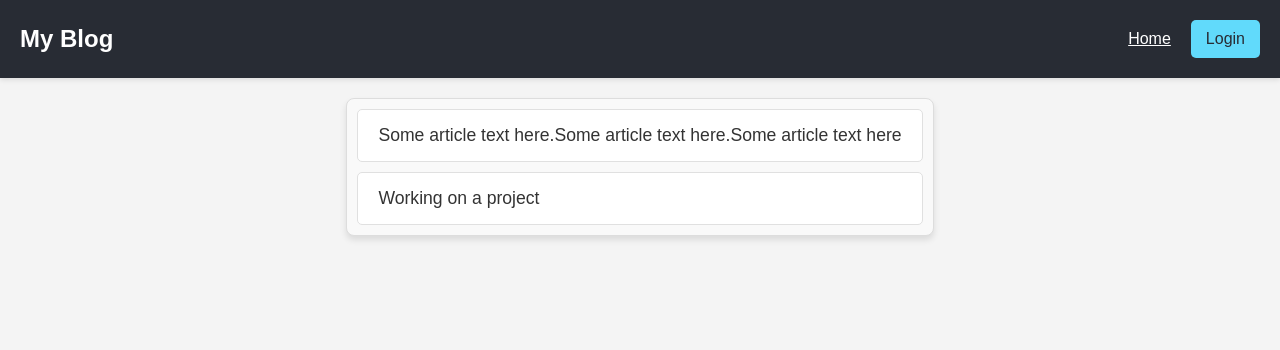
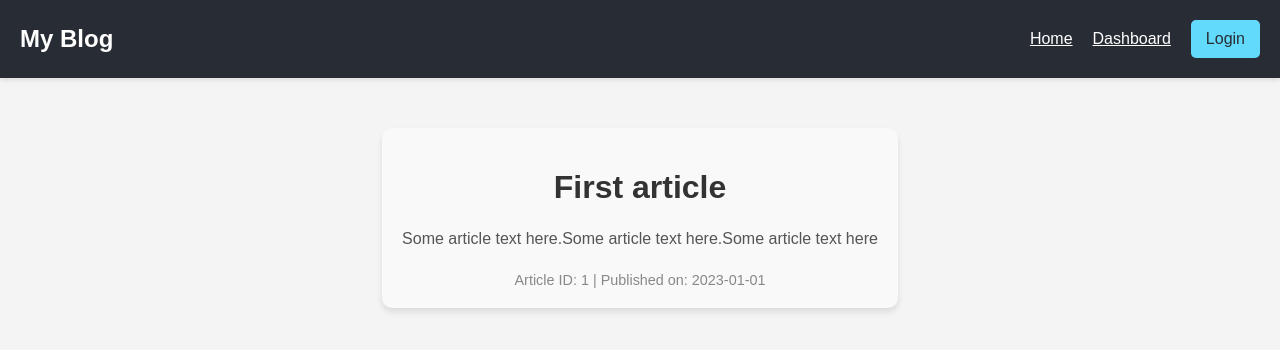
Before and after one commit to Stenbyte/personal-blog, a React (Create React App) app in the folder webapp/: page /articles/1 in a window 1280 px wide. Shown: the top 350 px of the page. Built offline with nearby package versions, Linux system fonts and the light colour scheme.

Commit message:
added navigation to article, refactored, navigation to admin dashbord

```diff
--- a/webapp/src/App.tsx
+++ b/webapp/src/App.tsx
@@ -1,7 +1,7 @@
 import "./App.css";
 import { useState } from 'react';
 import { LoginModal } from "./LoginModal";
-import { Articles } from "./Articles";
+import { Main } from "./Main";
 import { Header } from "./Header";
 
 
@@ -13,7 +13,7 @@ function App() {
   return (
     <div className="App">
       <Header setOpenModal={setOpenModal} />
-      <Articles />
+      <Main />
       {isOpenModal && <LoginModal setOpenModal={setOpenModal} />}
     </div >
   );
--- /dev/null
+++ b/webapp/src/ArticleCard.css
@@ -0,0 +1,30 @@
+.article-detail {
+  max-width: 800px;
+  margin: 50px auto;
+  padding: 20px;
+  background-color: #f9f9f9;
+  border-radius: 10px;
+  box-shadow: 0 4px 6px rgba(0, 0, 0, 0.1);
+  font-family: Arial, sans-serif;
+}
+
+.article-detail h1 {
+  font-size: 2rem;
+  color: #333;
+  margin-bottom: 20px;
+  text-align: center;
+}
+
+.article-detail p {
+  font-size: 1rem;
+  line-height: 1.6;
+  color: #555;
+  text-align: justify;
+}
+
+.article-detail .article-meta {
+  margin-top: 20px;
+  font-size: 0.9rem;
+  color: #888;
+  text-align: center;
+}
--- a/webapp/src/Articles.tsx
+++ /dev/null
@@ -1,24 +0,0 @@
-import "./Article.css";
-
-const articles = [
-    {
-        id: 1,
-        text: 'Some article text here.Some article text here.Some article text here'
-    }, {
-        id: 2,
-        text: 'Working on a project'
-    }
-]
-
-export function Articles() {
-    return (
-
-        <div className="article-list">
-            {articles.map((art) => (
-                <div className="article-item" key={art.id}>
-                    {art.text}
-                </div>
-            ))}
-        </div>
-    )
-}
--- a/webapp/src/Header.tsx
+++ b/webapp/src/Header.tsx
@@ -1,3 +1,4 @@
+import { Link } from "react-router";
 import "./App.css";
 
 export function Header({ setOpenModal }: { setOpenModal: (state: boolean) => void }) {
@@ -5,7 +6,8 @@ export function Header({ setOpenModal }: { setOpenModal: (state: boolean) => voi
         <header className="App-header">
             <div className="App-title">My Blog</div>
             <nav className="App-nav">
-                <a href="/" style={{ color: "white" }}>Home</a>
+                <Link to="/" style={{ color: "white" }}>Home</Link>
+                <Link to="/admin" style={{ color: 'white' }}>Dashboard</Link>
                 <button className="App-login-btn" onClick={() => setOpenModal(true)}>Login</button>
             </nav>
         </header>
--- /dev/null
+++ b/webapp/src/Main.tsx
@@ -0,0 +1,67 @@
+import { AdminPanel } from "./admin/AdminPanel";
+import "./Article.css";
+import './ArticleCard.css';
+import { Routes, Route, Link, useParams } from "react-router";
+
+const articles = [
+    {
+        id: 1,
+        title: 'First article',
+        text: 'Some article text here.Some article text here.Some article text here'
+    }, {
+        id: 2,
+        title: 'Second article',
+        text: 'Working on a project'
+    }
+]
+interface Article {
+    id: number;
+    title: string;
+    text: string;
+}
+
+export interface ArticlesProps {
+    articles: Article[];
+}
+
+export function Main() {
+    return (
+        <Routes>
+            <Route path="/" element={<Articles articles={articles} />} />
+            <Route path="/articles/:id" element={<ArticleCard articles={articles} />} />
+            <Route path="/admin" element={<AdminPanel articles={articles} />} />
+        </Routes>
+    )
+}
+
+function Articles({ articles }: ArticlesProps) {
+    return (
+        <div className="article-list">
+            {articles.map((article) => (
+                <div className="article-item" key={article.id}>
+                    <Link to={`/articles/${article.id}`} style={{ color: "grey" }}>{article.title}</Link>
+                </div>
+            ))}
+        </div>
+    )
+}
+
+function ArticleCard({ articles }: ArticlesProps) {
+    const { id } = useParams();
+
+    const article = articles.find((art) => art.id === Number(id));
+
+    if (!article) {
+        return <div>Article not found.</div>;
+    }
+
+    return (
+        <div className="article-detail">
+            <h1>{article.title}</h1>
+            <p>{article.text}</p>
+            <div className="article-meta">
+                Article ID: {id} | Published on: 2023-01-01
+            </div>
+        </div>
+    );
+}
--- /dev/null
+++ b/webapp/src/admin/AdminPanel.tsx
@@ -0,0 +1,9 @@
+import { ArticlesProps } from "../Main";
+
+export function AdminPanel({ articles }: ArticlesProps) {
+    return (
+        <div className="article-list">
+            <div>Create</div>
+        </div>
+    )
+}
--- a/webapp/src/index.tsx
+++ b/webapp/src/index.tsx
@@ -2,10 +2,13 @@ import React from "react";
 import ReactDOM from "react-dom/client";
 import "./index.css";
 import App from "./App";
+import { BrowserRouter } from "react-router";
 
 const root = ReactDOM.createRoot(document.getElementById("root")!);
 root.render(
   <React.StrictMode>
-    <App />
+    <BrowserRouter>
+      <App />
+    </BrowserRouter>
   </React.StrictMode>
 );
```
Also changed, not shown: webapp/src/tsconfig.json (added, +16 -0 lines).
